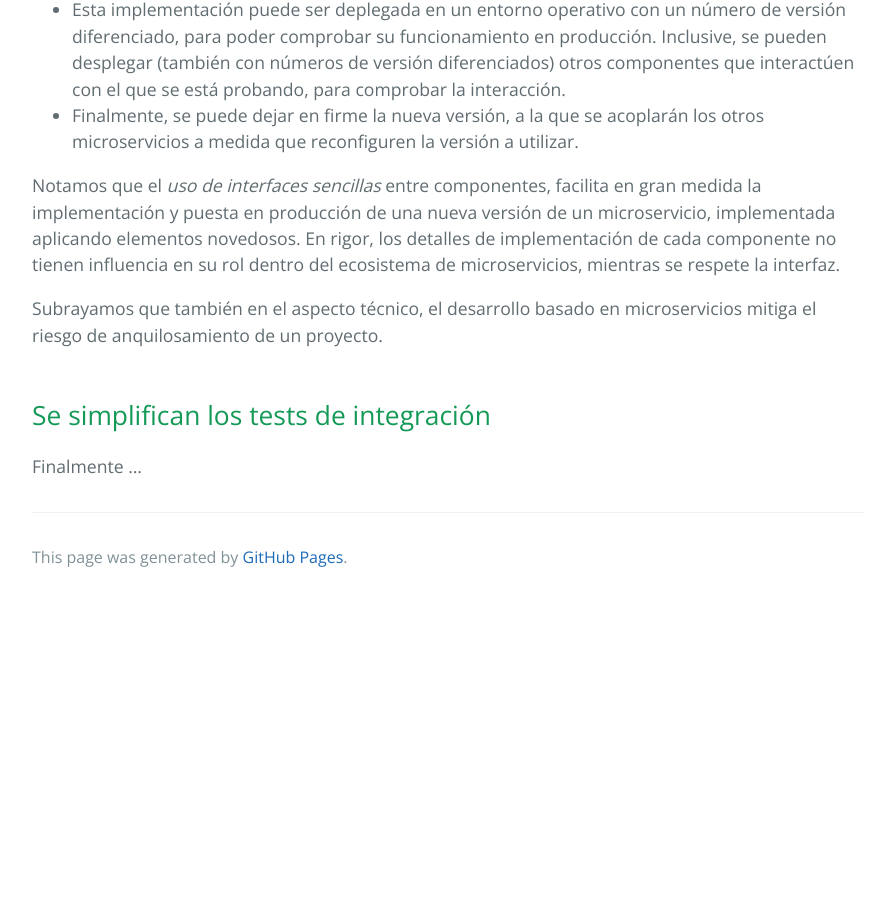
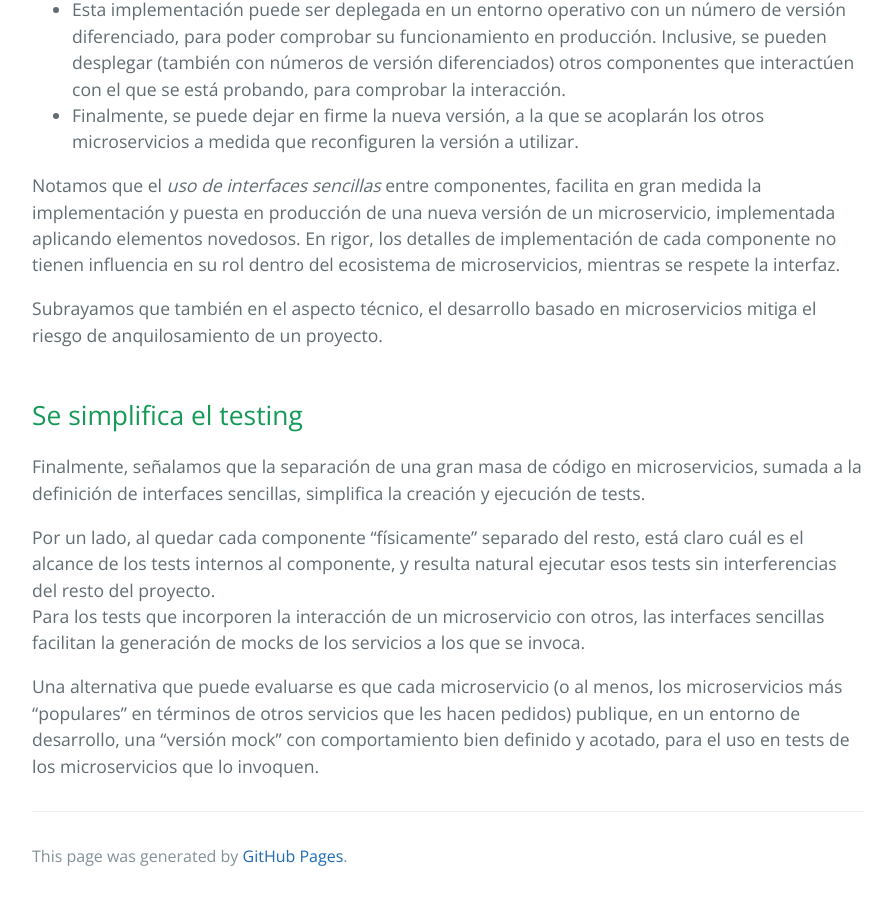
Before and after one commit to clombardi/bdsol-capacitacion-desarrollo, a Jekyll site: the page built from microservices/en-el-desarrollo.md, in a window 1280 px wide and 900 px high, scrolled down 3866 px. Shown: the whole window, without its empty margins (192-1084 px from the left). Built offline with Jekyll 4.4.1, drawn with Linux system fonts in a browser that asks for light colours; our own code applies the rules of GitHub Pages for plain Markdown files; before the commit the page ends 4467 px from its top, so only the background shows below that.

Commit message:
microservicios - consecuencias en el desarrollo - listo!!

```diff
--- a/microservices/en-el-desarrollo.md
+++ b/microservices/en-el-desarrollo.md
@@ -73,5 +73,10 @@ Notamos que el _uso de interfaces sencillas_ entre componentes, facilita en gran
 Subrayamos que también en el aspecto técnico, el desarrollo basado en microservicios mitiga el riesgo de anquilosamiento de un proyecto.
 
 
-## Se simplifican los tests de integración
-Finalmente ...
+## Se simplifica el testing
+Finalmente, señalamos que la separación de una gran masa de código en microservicios, sumada a la definición de interfaces sencillas, simplifica la creación y ejecución de tests.
+
+Por un lado, al quedar cada componente "físicamente" separado del resto, está claro cuál es el alcance de los tests internos al componente, y resulta natural ejecutar esos tests sin interferencias del resto del proyecto.
+Para los tests que incorporen la interacción de un microservicio con otros, las interfaces sencillas facilitan la generación de mocks de los servicios a los que se invoca.
+
+Una alternativa que puede evaluarse es que cada microservicio (o al menos, los microservicios más "populares" en términos de otros servicios que les hacen pedidos) publique, en un entorno de desarrollo, una "versión mock" con comportamiento bien definido y acotado, para el uso en tests de los microservicios que lo invoquen.
```
